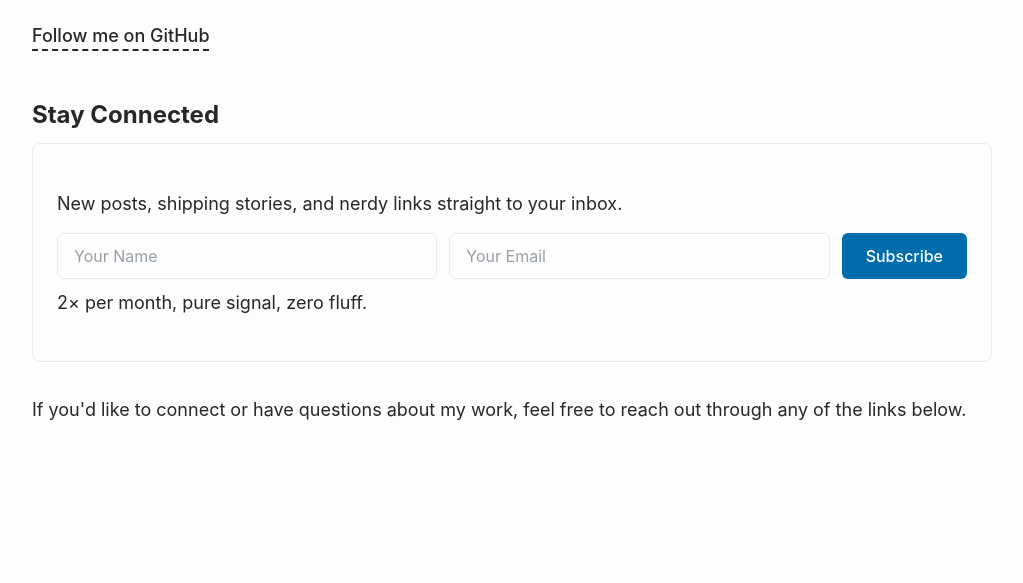
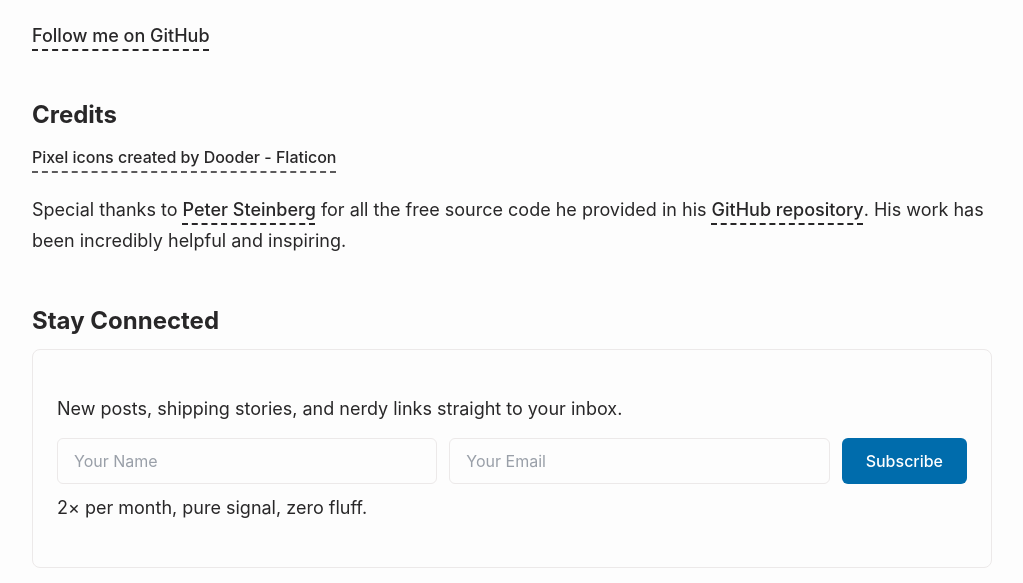
Before and after one commit to fcortell/website, an Astro site: page /about in a window 1280 px wide. Shown: the part 2366-2949 px from the top of the page, without its empty margins (128-1151 px from the left). Built offline with nearby package versions, Linux system fonts and the light colour scheme; Astro itself is replaced by a stand-in of ours; some packages are replaced by stand-ins of ours; a web font is replaced by a local one.

```diff
--- a/src/pages/about.mdx
+++ b/src/pages/about.mdx
@@ -55,6 +55,12 @@ I build what excites me and release it all as open source.
 
 [Follow me on GitHub](https://github.com/fcortell/)
 
+## Credits
+
+<a href="https://www.flaticon.com/free-icons/pixel" title="pixel icons">Pixel icons created by Dooder - Flaticon</a>
+
+Special thanks to [Peter Steinberg](https://steipete.me/) for all the free source code he provided in his [GitHub repository](https://github.com/steipete/steipete.me). His work has been incredibly helpful and inspiring.
+
 ## Stay Connected
 
 <NewsletterForm />
```
Also changed, not shown: public/favicon.ico.
